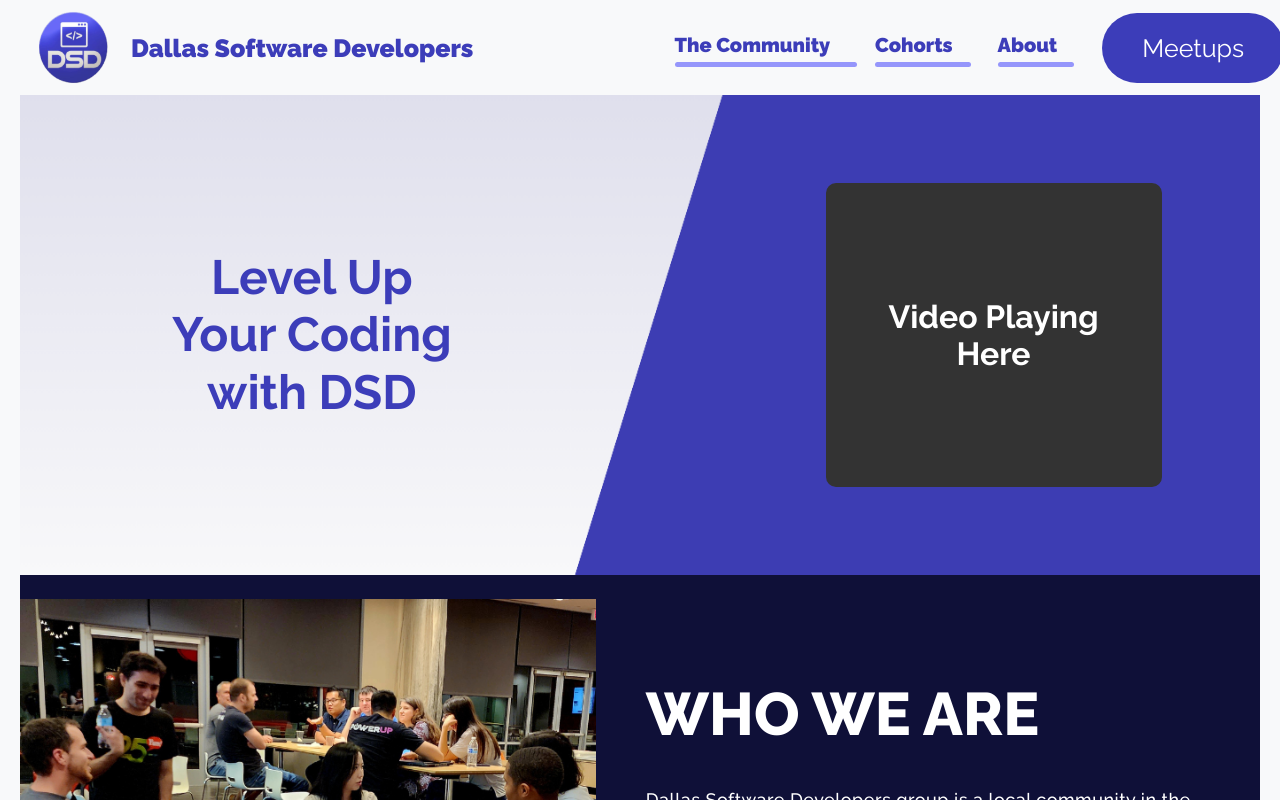
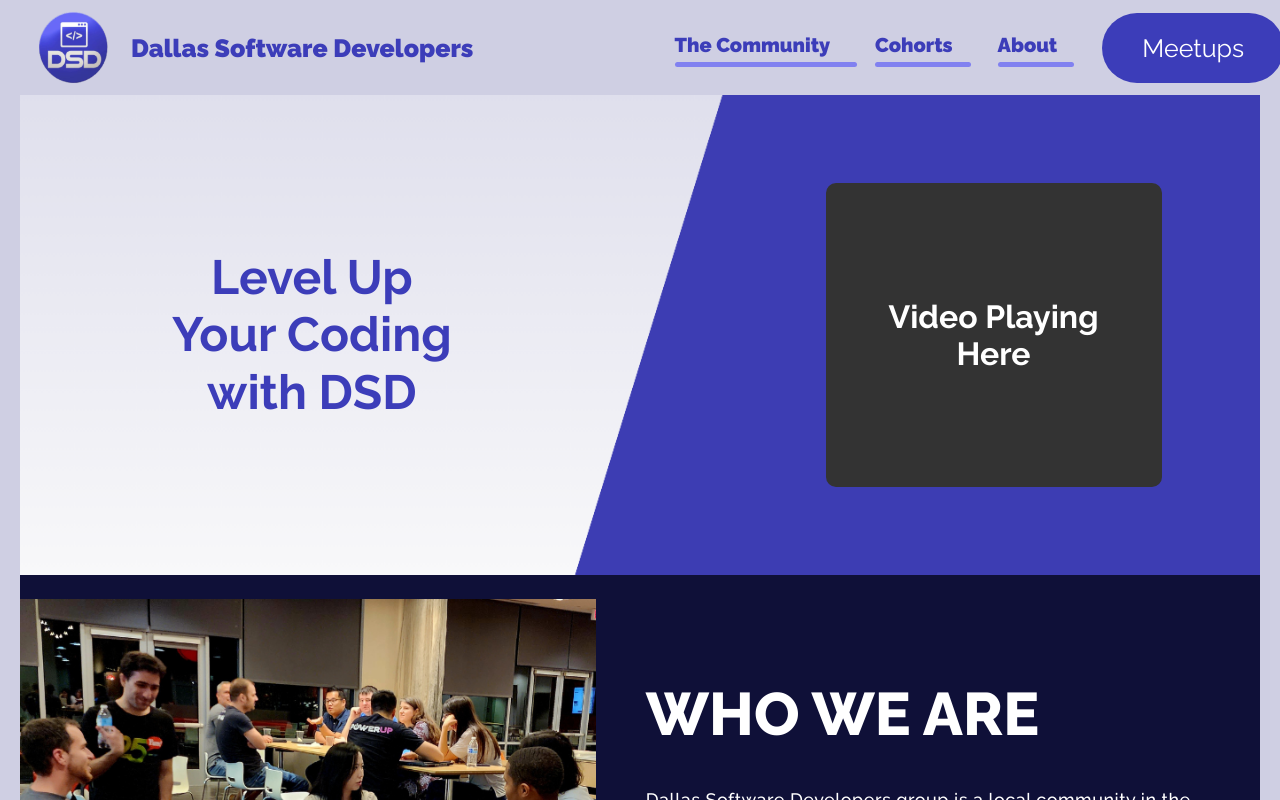
Before and after one commit to dallassoftwaredevelopers/DSDsite, a Next.js app: page / in a window 1280 px wide. Shown: the top 800 px of the page. Built offline with nearby package versions, Linux system fonts and the light colour scheme.

Commit message:
(WEB-48) chore: create base variables

```diff
--- a/src/app/globals.css
+++ b/src/app/globals.css
@@ -1,8 +1,15 @@
 :root {
+  /* break points*/
   --max-width: 1450px;
+
+  /* colors */
   --dark-blue: 239, 58%, 14%;
   --blue: 240, 51%, 48%;
   --white: 0, 0%, 100%;
+  --cool-gray: 240, 26%, 85%;
+
+  --color-primary: var(--blue);
+  --color-secondary: var(--dark-blue);
 }
 
 .innerContainer {
@@ -15,5 +22,5 @@
 body {
   margin: 0;
   font-family: 'Raleway', sans-serif;
-  background-color: #f8f9fa;
+  background-color: hsl(var(--cool-gray));
 }
```
